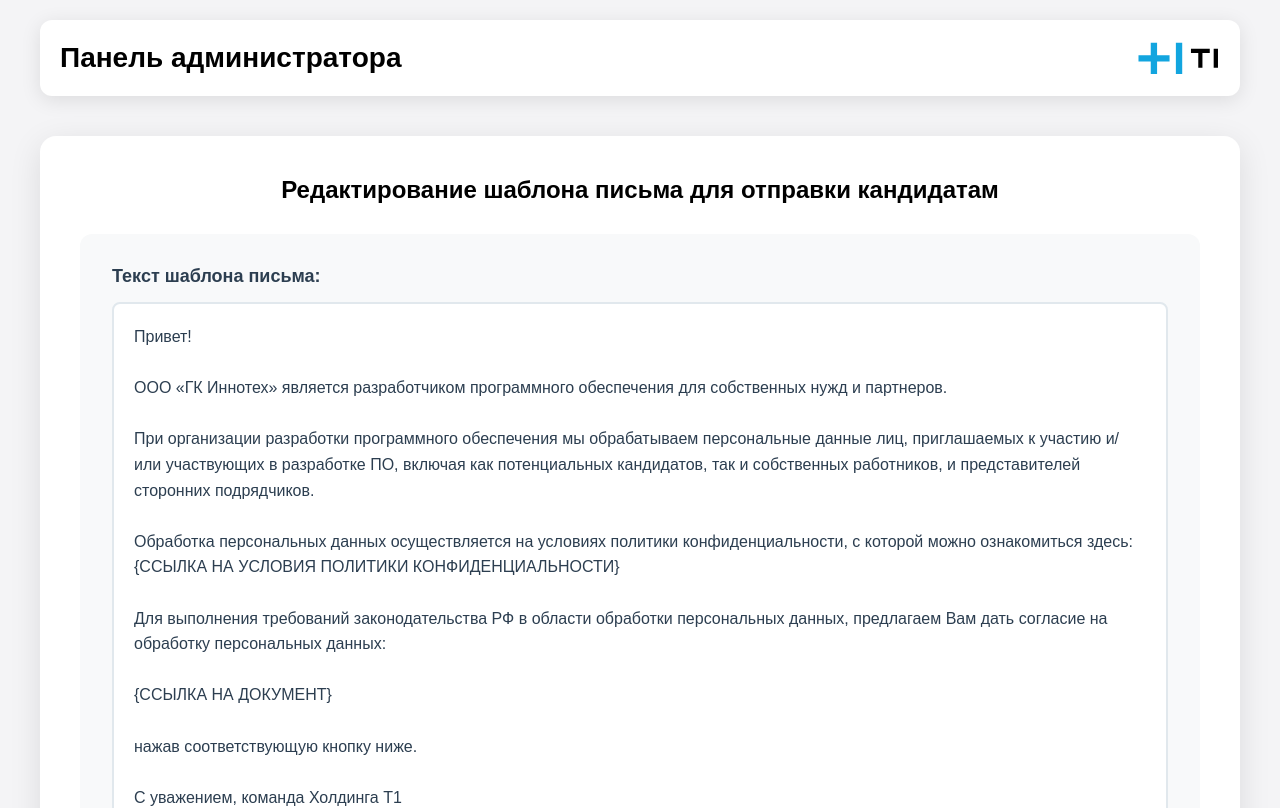
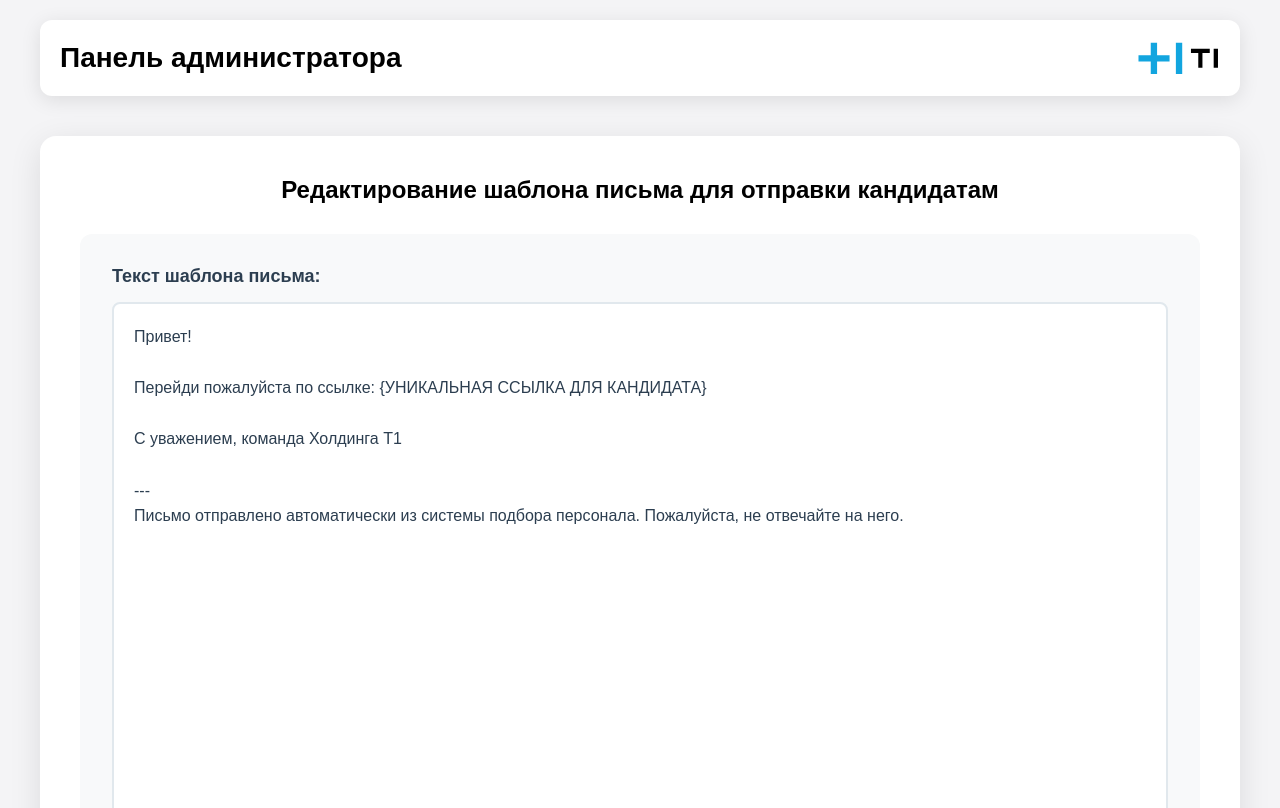
Before and after one commit to serjobor/client, a React (Vite) app: page /admin/letter in a window 1280 px wide. Shown: the top 808 px of the page. Built offline with nearby package versions, Linux system fonts and the light colour scheme; a web font is replaced by a local one.

Commit message:
refactor: update text for letter template

```diff
--- a/src/pages/LetterTemplatePage/LetterTemplatePage.tsx
+++ b/src/pages/LetterTemplatePage/LetterTemplatePage.tsx
@@ -7,18 +7,7 @@ function LetterTemplatePage() {
   const navigate = useNavigate();
   const [letterTemplate, setLetterTemplate] = useState(`Привет!
 
-ООО «ГК Иннотех» является разработчиком программного обеспечения для собственных нужд и партнеров.
-
-При организации разработки программного обеспечения мы обрабатываем персональные данные лиц, приглашаемых к участию и/или участвующих в разработке ПО, включая как потенциальных кандидатов, так и собственных работников, и представителей сторонних подрядчиков.
-
-Обработка персональных данных осуществляется на условиях политики конфиденциальности, с которой можно ознакомиться здесь:
-{ССЫЛКА НА УСЛОВИЯ ПОЛИТИКИ КОНФИДЕНЦИАЛЬНОСТИ}
-
-Для выполнения требований законодательства РФ в области обработки персональных данных, предлагаем Вам дать согласие на обработку персональных данных:
-
-{ССЫЛКА НА ДОКУМЕНТ}
-
-нажав соответствующую кнопку ниже.
+Перейди пожалуйста по ссылке: {УНИКАЛЬНАЯ ССЫЛКА ДЛЯ КАНДИДАТА}
 
 С уважением, команда Холдинга Т1
 
```
